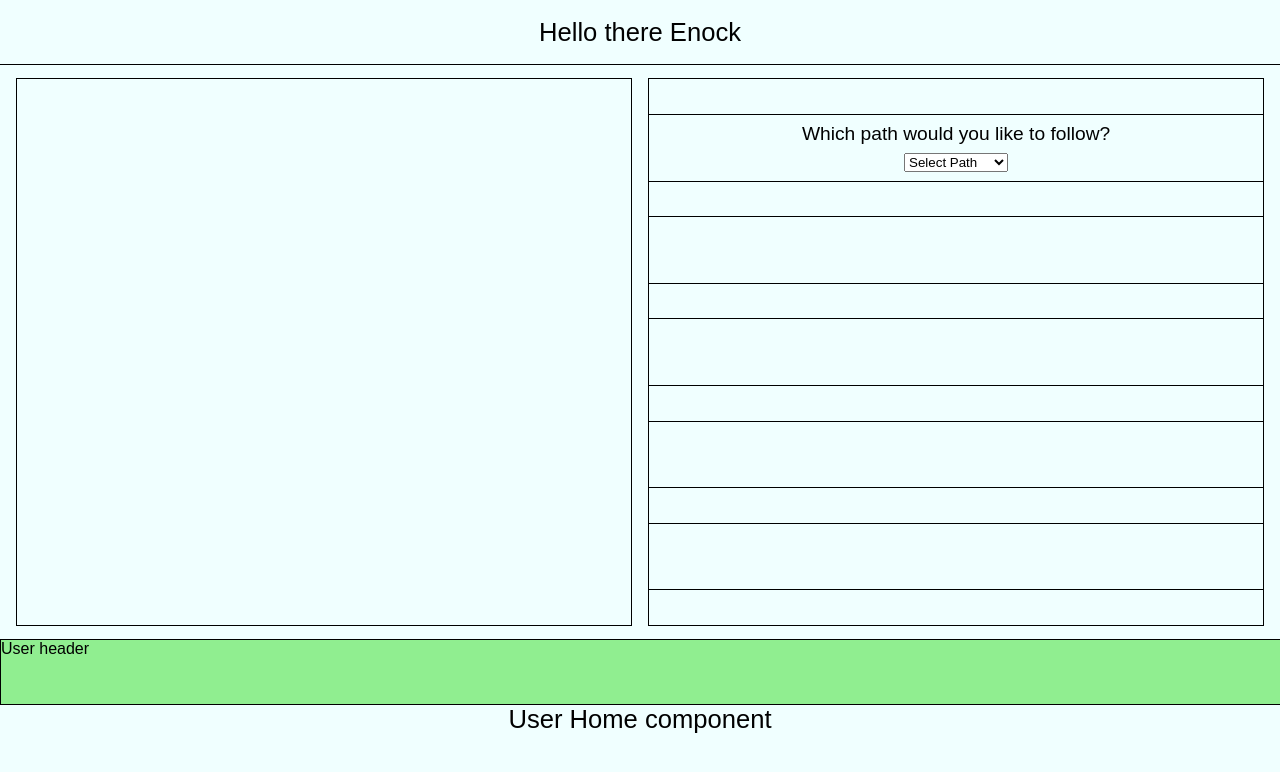
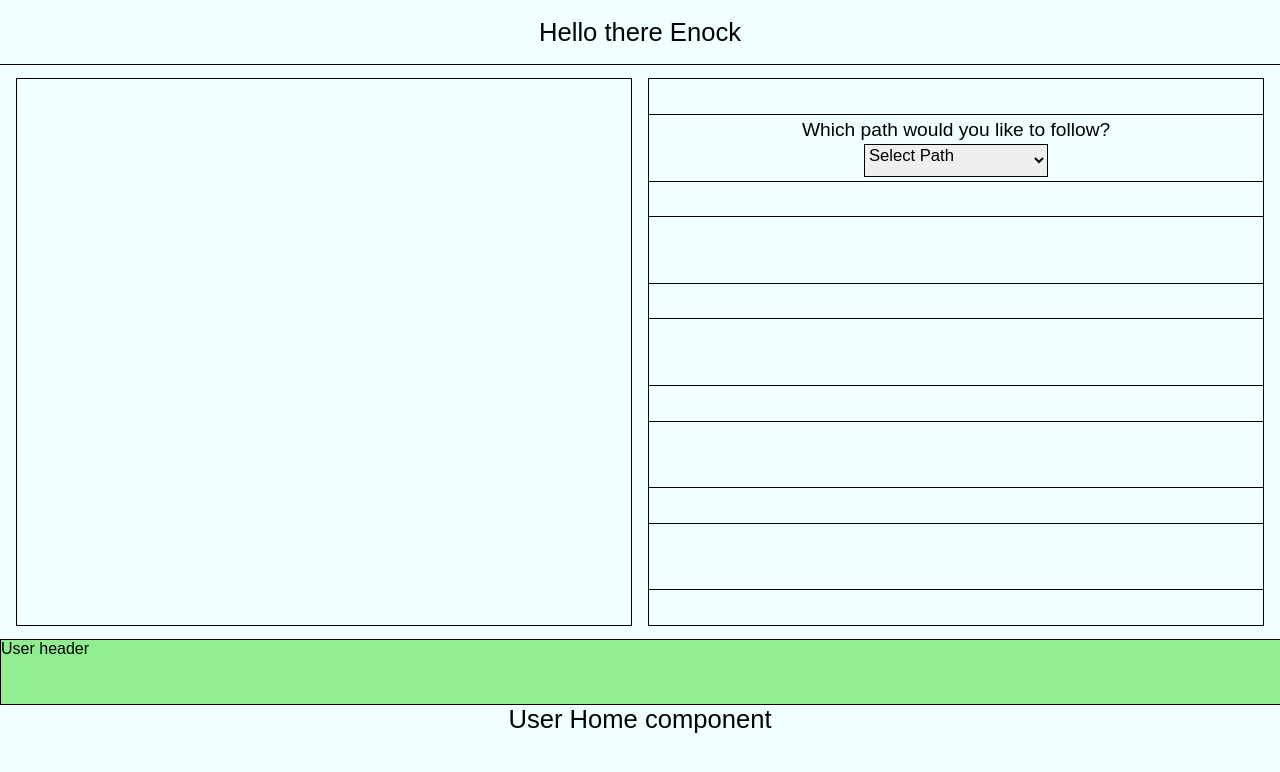
Before and after one commit to MokuaEnock/NxT-learn, a React (Create React App) app: page / in a window 1280 px wide. Shown: the part 1372-2144 px from the top of the page. Built offline with nearby package versions, Linux system fonts and the light colour scheme.

Commit message:
add basic styling to select tag

```diff
--- a/src/index.css
+++ b/src/index.css
@@ -199,6 +199,17 @@ header {
   font-size: 1.5vw;
 }
 
+#path_type {
+  width: 30%;
+  height: 50%;
+  font-size: 1.3vw;
+  display: flex;
+  flex-direction: column;
+  align-items: center;
+  justify-content: center;
+  border: thin solid black;
+}
+
 
 /* about ============================================================ */
 #about {
```
